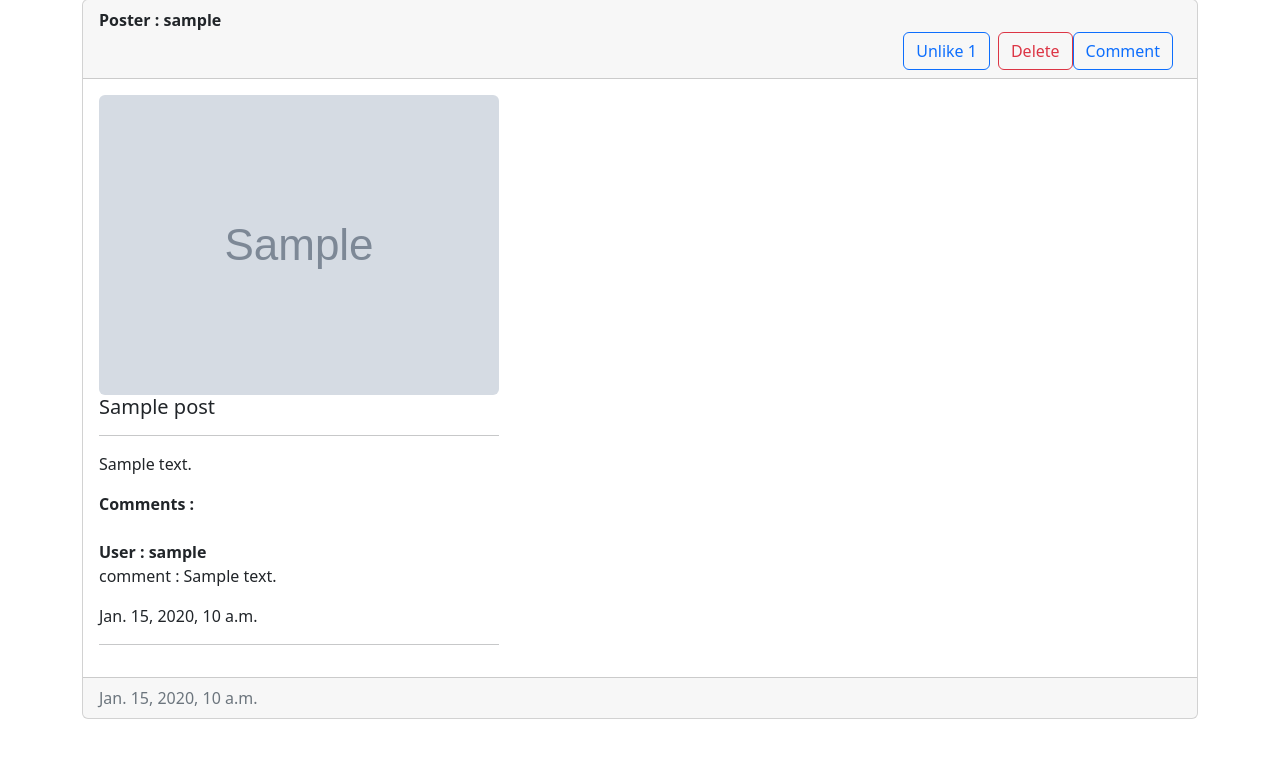
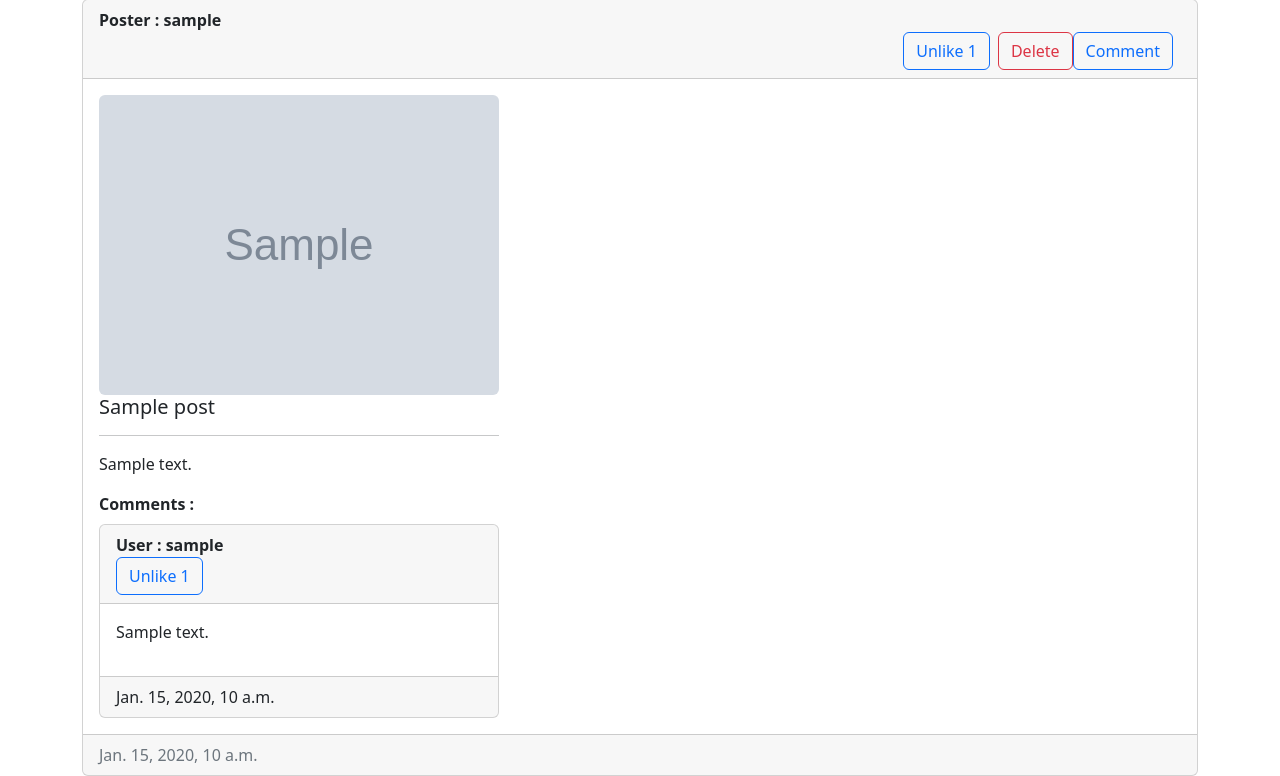
Before and after one commit to DiarTor/weblog, a Django app: page / in a window 1280 px wide. Shown: the part 65-841 px from the top of the page. Before the commit the page ends 784 px from the top, so only its background shows below. Run offline with Django 4.2, Linux system fonts and the light colour scheme; a user stored in the database is signed in; tables that the repository leaves empty hold one stand-in row (values such as "Sample post"); grey boxes marked "Sample" are stand-in pictures.

Commit message:
Added like comment feature (now users can like the comments)

```diff
--- a/blog/templates/blog/include/posts.html
+++ b/blog/templates/blog/include/posts.html
@@ -33,16 +33,29 @@
                     <h5 class="card-title">{{ post.title }}</h5>
                     <hr>
                     <p>{{ post.content }}</p>
-                    <strong>Comments :</strong><br><br>
-                    {% for comment in comments %}
-                        {% if post.id == comment.post_id %}
-                        <strong>User : {{ comment.user.username }}</strong>
-                        <p>comment : {{ comment.content }}</p>
-                        <date>{{ comment.created_date }}</date>
-                        <hr>
-                        {% endif %}
-                    {% endfor %}
-
+                <strong>Comments :</strong><br>
+                        {% for comment in comments %}
+                            {% if post.id == comment.post_id %}
+                                <div class="card mt-2">
+                                    <div class="card-header">
+                                        <strong>User : {{ comment.user.username }}</strong>
+                                        {% if user.is_authenticated %}
+                                            <form action="{% url 'like-comment' %}" method="post">
+                                                {% csrf_token %}
+                                                <input type="hidden" name="comment_id" value="{{ comment.id }}">
+                                                {% if user not in comment.liked.all %}
+                                                    <button class="btn btn-outline-primary me-md-2" type="submit">Like {{ comment.liked.all.count }}</button>
+                                                {% else %}
+                                                    <button class="btn btn-outline-primary me-md-2" type="submit">Unlike {{ comment.liked.all.count }}</button>
+                                                {% endif %}
+                                            </form>
+                                        {% endif %}
+                                    </div>
+                                    <div class="card-body"><p>{{ comment.content }}</p></div>
+                                    <div class="card-footer">{{ comment.created_date }}</div>
+                                </div>
+                            {% endif %}
+                        {% endfor %}
                 </div>
             </div>
         <div class="card-footer text-muted">
--- a/blog/urls.py
+++ b/blog/urls.py
@@ -6,7 +6,8 @@ from django.conf import settings
 urlpatterns = [
     path('', views.home, name="home-page"),
     path('create-post/', views.create_post, name="create_post"),
-    path('like/', views.like_post, name="like-post"),
+    path('like-post/', views.like_post, name="like-post"),
+    path('like-comment/', views.like_comment, name="like-comment"),
     path('<int:post_id>/create-comment/', views.create_comment, name='comments')
 ]
 if settings.DEBUG:
--- a/blog/views.py
+++ b/blog/views.py
@@ -1,7 +1,7 @@
 from django.shortcuts import render, redirect
 from django.contrib.auth.decorators import login_required
 from .forms import PostForm, CommentForm
-from .models import Post,Comment
+from .models import Post, Comment
 from django.http import HttpResponse
 
 
@@ -57,3 +57,14 @@ def like_post(request):
     else:
         post.liked.add(user)
     return redirect("home-page")
+
+def like_comment(request):
+    user = request.user
+    if request.method == "POST":
+        cmnt_id = request.POST.get('comment_id')
+        cmnt = Comment.objects.get(id=cmnt_id)
+    if user in cmnt.liked.all():
+        cmnt.liked.remove(user)
+    else:
+        cmnt.liked.add(user)
+    return redirect("home-page")
```
